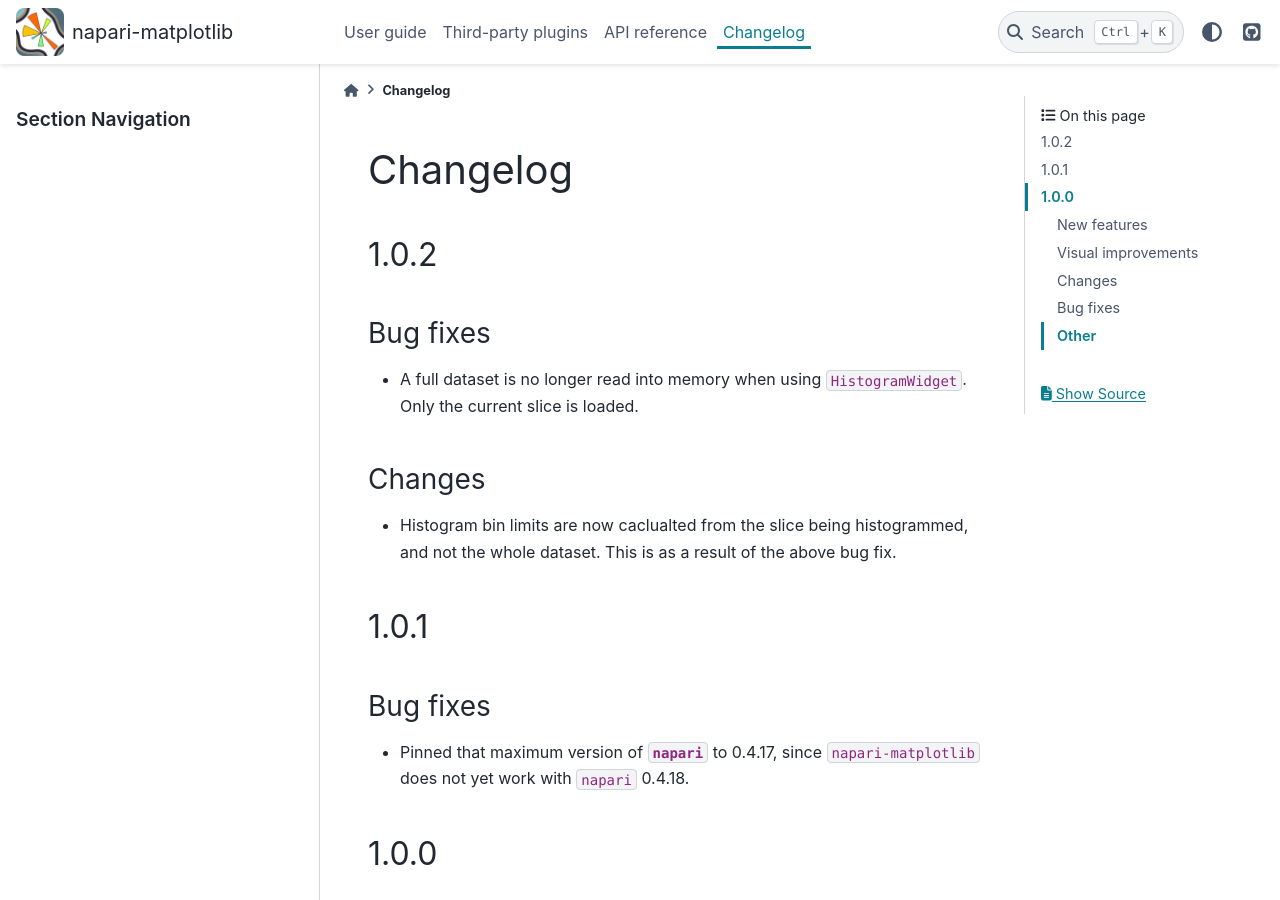
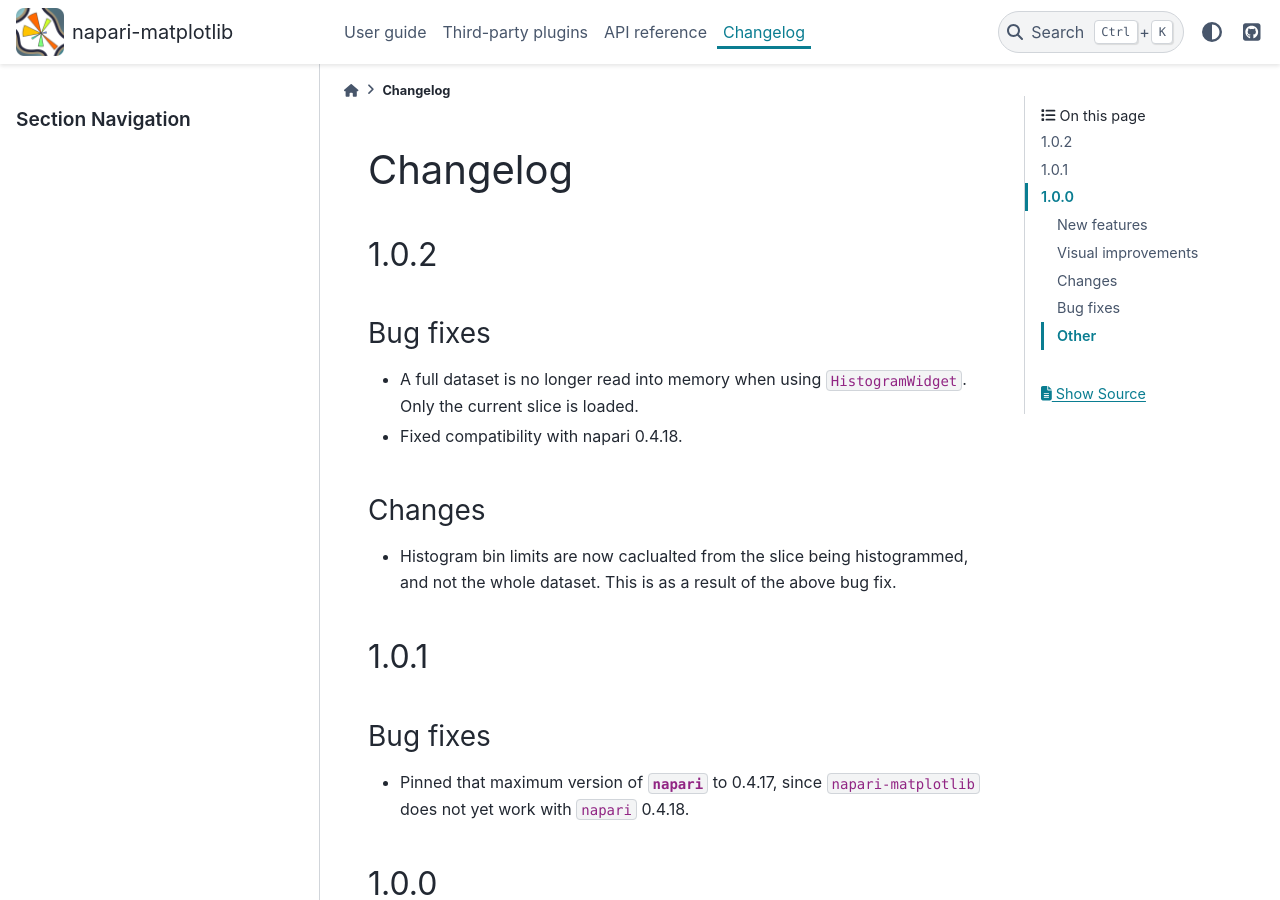
Before and after one commit to matplotlib/napari-matplotlib, a Sphinx documentation site: the page built from docs/changelog.rst, in a window 1280 px wide and 900 px high. Built offline with Sphinx 7.4.7 and the PyData theme 0.15.4, drawn with Linux system fonts in a browser that asks for light colours; pages that are not in the unit, such as notebooks, are missing from menus.

Commit message:
Add changelog entry

```diff
--- a/docs/changelog.rst
+++ b/docs/changelog.rst
@@ -6,6 +6,7 @@ Bug fixes
 ~~~~~~~~~
 - A full dataset is no longer read into memory when using ``HistogramWidget``.
   Only the current slice is loaded.
+- Fixed compatibility with napari 0.4.18.
 
 Changes
 ~~~~~~~
```
